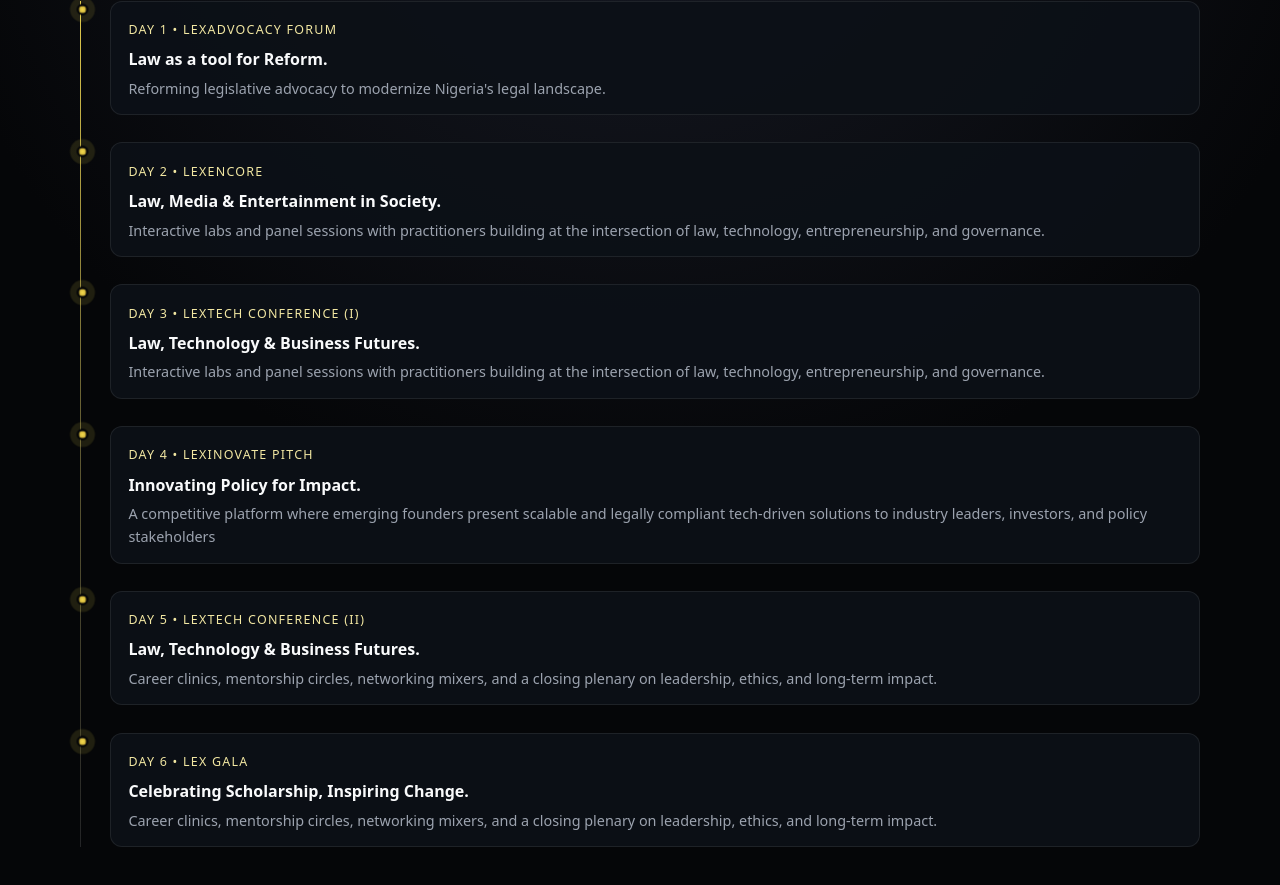
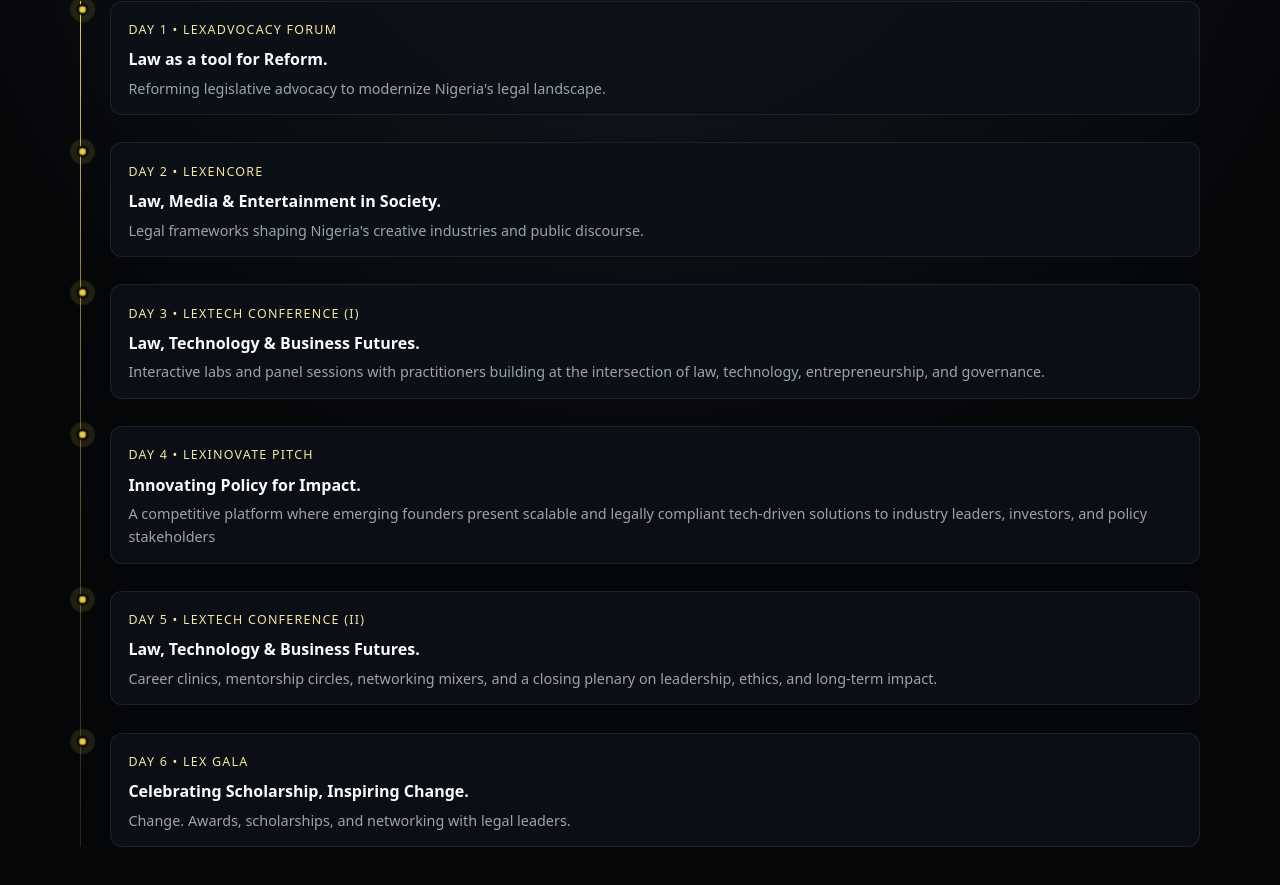
Before and after one commit to TemiGraceO/lex_experience, a website: page index.html in a window 1280 px wide. Shown: the part 1560-2445 px from the top of the page. Drawn offline with Linux system fonts and the light colour scheme.

```diff
--- a/index.html
+++ b/index.html
@@ -142,9 +142,7 @@
           <div class="timeline-content">
             <span class="timeline-tag">Day 2 • LEXENCORE</span>
             <h3>Law, Media & Entertainment in Society.</h3>
-            <p>
-              Interactive labs and panel sessions with practitioners building at the intersection of law, technology, entrepreneurship, and governance.
-            </p>
+            <p>Legal frameworks shaping Nigeria's creative industries and public discourse.</p>
           </div>
         </article>
 
@@ -186,9 +184,8 @@
           <div class="timeline-content">
             <span class="timeline-tag">Day 6 • LEX GALA</span>
             <h3>Celebrating Scholarship, Inspiring Change.</h3>
-            <p>
-              Career clinics, mentorship circles, networking mixers, and a closing plenary on leadership, ethics, and long‑term impact.
-            </p>
+            <p>Change. Awards, scholarships, and networking with legal leaders.</p>
+        </div>
           </div>
         </article>
       </div>
```
